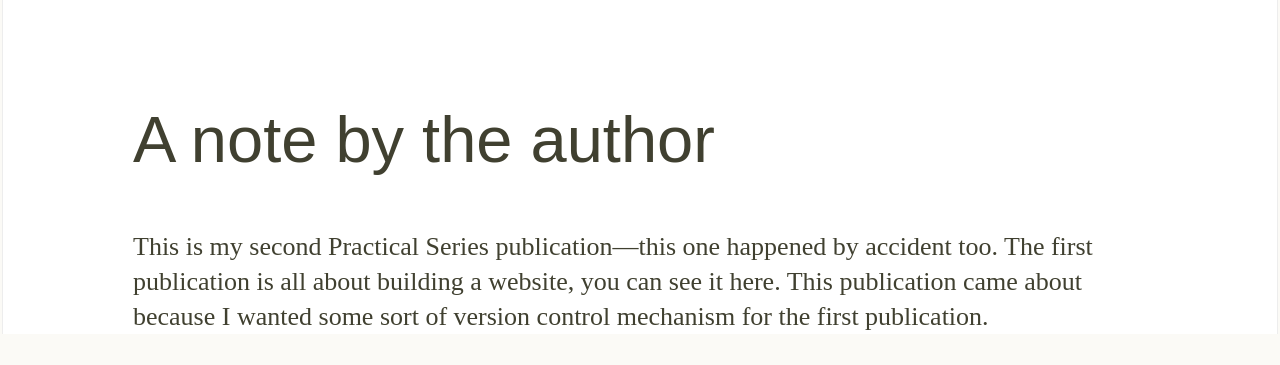
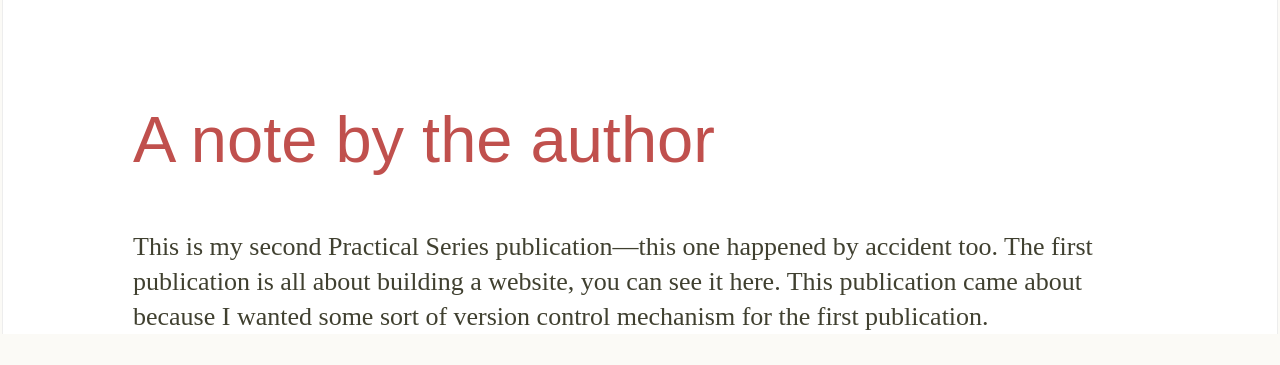
Before and after one commit to scott-feier/lab-01-website, a plain HTML site: page index.html in a window 1280 px wide. Shown: the part 1049-1414 px from the top of the page. Drawn offline with Linux system fonts and the light colour scheme.

Commit message:
style.css — h3 colour changed to red

```diff
--- a/11-resources/01-css/style.css
+++ b/11-resources/01-css/style.css
@@ -27,7 +27,7 @@ h1, h2, h3, h4, h5, h6 {            /* set standard headings */
     font-size: 3rem;
     padding: 2rem 5rem 2rem 5rem;
 }
-h3 { font-size: 2.5rem; }
+h3 { font-size: 2.5rem; color: #c0504d; }
 
 .cover-fig {                         /* holder for cover image */
     width: 50%;
```
